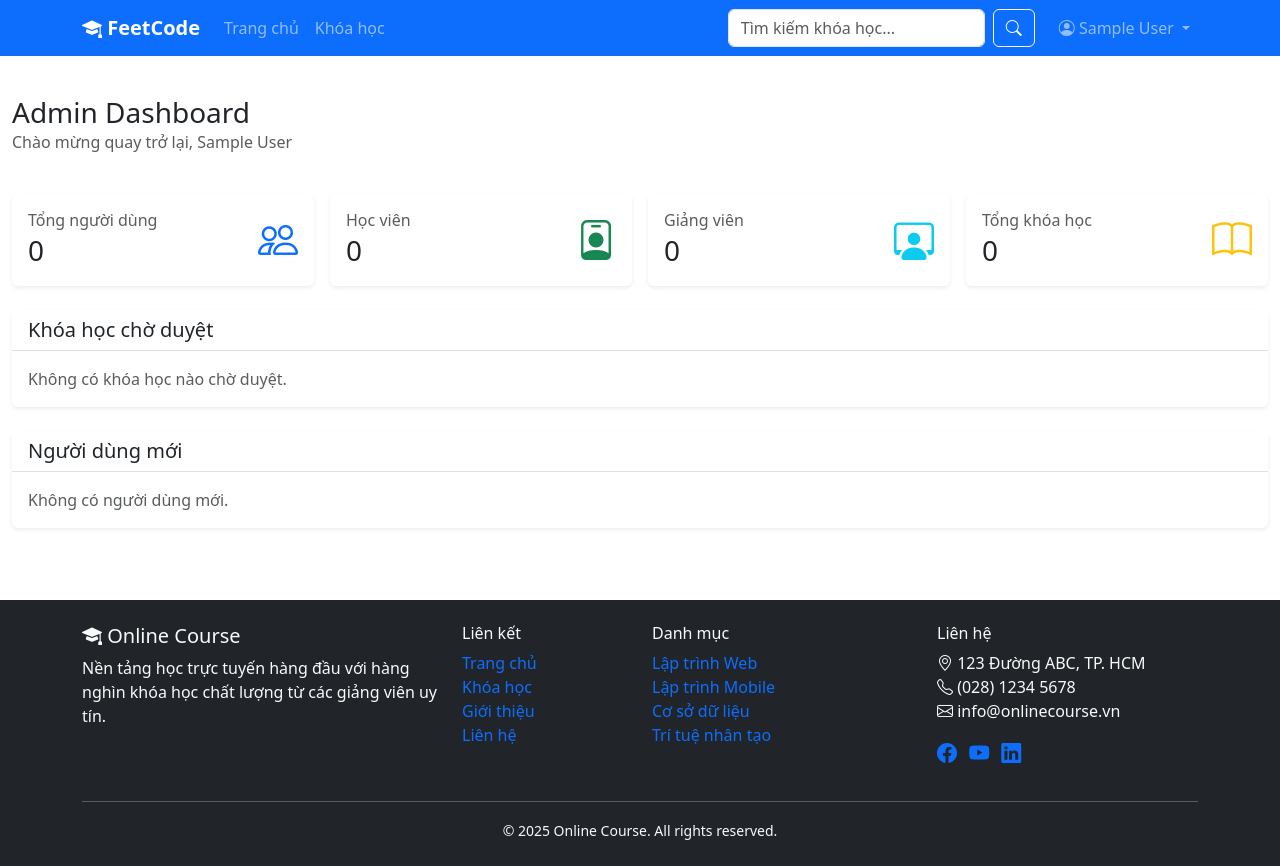
After one commit to LoudlyDawn2108/CNWeb_BTTH02, a PHP site: template views/admin/dashboard.php in a window 1280 px wide. The commit adds this page. Run offline with PHP 8.4, Linux system fonts and the light colour scheme; the template is opened without the code that fills it, so the values that code supplies are empty; the visitor is signed in with stand-in values (Sample User, id 1).

Commit message:
feat: implement admin dashboard with user and course statistics

```diff
--- a/index.php
+++ b/index.php
@@ -67,6 +67,9 @@ try {
 
     // ----------------- TEAM MEMBER 4: Admin Module (Full-Stack) -----------------
 
+    // Admin Dashboard
+    $router->get('/admin/dashboard', [AdminController::class, 'dashboard']);
+
 
     // Dispatch
     $router->dispatch($_SERVER['REQUEST_METHOD'], $requestUri);
--- /dev/null
+++ b/views/admin/dashboard.php
@@ -0,0 +1,206 @@
+<?php
+/**
+ * @var ViewModels\AdminDashboardViewModel $viewModel
+ */
+?>
+
+<div class="container-fluid py-4">
+    <!-- Page Header -->
+    <div class="row mb-4">
+        <div class="col-12">
+            <h1 class="h3 mb-0">Admin Dashboard</h1>
+            <p class="text-muted">Chào mừng quay trở lại, <?= htmlspecialchars($_SESSION['fullname']) ?></p>
+        </div>
+    </div>
+
+    <?php if (isset($_SESSION['success'])): ?>
+        <div class="alert alert-success alert-dismissible fade show" role="alert">
+            <?= $_SESSION['success']; unset($_SESSION['success']); ?>
+            <button type="button" class="btn-close" data-bs-dismiss="alert"></button>
+        </div>
+    <?php endif; ?>
+
+    <?php if (isset($_SESSION['error'])): ?>
+        <div class="alert alert-danger alert-dismissible fade show" role="alert">
+            <?= $_SESSION['error']; unset($_SESSION['error']); ?>
+            <button type="button" class="btn-close" data-bs-dismiss="alert"></button>
+        </div>
+    <?php endif; ?>
+
+    <!-- Statistics Cards -->
+    <div class="row g-3 mb-4">
+        <div class="col-md-6 col-xl-3">
+            <div class="card border-0 shadow-sm">
+                <div class="card-body">
+                    <div class="d-flex align-items-center">
+                        <div class="flex-grow-1">
+                            <h6 class="text-muted mb-1">Tổng người dùng</h6>
+                            <h3 class="mb-0"><?= number_format($viewModel->totalUsers) ?></h3>
+                        </div>
+                        <div class="flex-shrink-0">
+                            <i class="bi bi-people fs-1 text-primary"></i>
+                        </div>
+                    </div>
+                </div>
+            </div>
+        </div>
+
+        <div class="col-md-6 col-xl-3">
+            <div class="card border-0 shadow-sm">
+                <div class="card-body">
+                    <div class="d-flex align-items-center">
+                        <div class="flex-grow-1">
+                            <h6 class="text-muted mb-1">Học viên</h6>
+                            <h3 class="mb-0"><?= number_format($viewModel->totalStudents) ?></h3>
+                        </div>
+                        <div class="flex-shrink-0">
+                            <i class="bi bi-person-badge fs-1 text-success"></i>
+                        </div>
+                    </div>
+                </div>
+            </div>
+        </div>
+
+        <div class="col-md-6 col-xl-3">
+            <div class="card border-0 shadow-sm">
+                <div class="card-body">
+                    <div class="d-flex align-items-center">
+                        <div class="flex-grow-1">
+                            <h6 class="text-muted mb-1">Giảng viên</h6>
+                            <h3 class="mb-0"><?= number_format($viewModel->totalInstructors) ?></h3>
+                        </div>
+                        <div class="flex-shrink-0">
+                            <i class="bi bi-person-workspace fs-1 text-info"></i>
+                        </div>
+                    </div>
+                </div>
+            </div>
+        </div>
+
+        <div class="col-md-6 col-xl-3">
+            <div class="card border-0 shadow-sm">
+                <div class="card-body">
+                    <div class="d-flex align-items-center">
+                        <div class="flex-grow-1">
+                            <h6 class="text-muted mb-1">Tổng khóa học</h6>
+                            <h3 class="mb-0"><?= number_format($viewModel->totalCourses) ?></h3>
+                        </div>
+                        <div class="flex-shrink-0">
+                            <i class="bi bi-book fs-1 text-warning"></i>
+                        </div>
+                    </div>
+                </div>
+            </div>
+        </div>
+    </div>
+
+    <!-- Pending Courses -->
+    <div class="row mb-4">
+        <div class="col-12">
+            <div class="card border-0 shadow-sm">
+                <div class="card-header bg-white border-bottom">
+                    <h5 class="mb-0">Khóa học chờ duyệt</h5>
+                </div>
+                <div class="card-body">
+                    <?php if (empty($viewModel->pendingCourses)): ?>
+                        <p class="text-muted mb-0">Không có khóa học nào chờ duyệt.</p>
+                    <?php else: ?>
+                        <div class="table-responsive">
+                            <table class="table table-hover">
+                                <thead>
+                                    <tr>
+                                        <th>ID</th>
+                                        <th>Tiêu đề</th>
+                                        <th>Giảng viên</th>
+                                        <th>Danh mục</th>
+                                        <th>Ngày tạo</th>
+                                        <th>Hành động</th>
+                                    </tr>
+                                </thead>
+                                <tbody>
+                                    <?php foreach ($viewModel->pendingCourses as $course): ?>
+                                        <tr>
+                                            <td><?= $course['id'] ?></td>
+                                            <td><?= htmlspecialchars($course['title']) ?></td>
+                                            <td><?= htmlspecialchars($course['instructor_name']) ?></td>
+                                            <td><?= htmlspecialchars($course['category_name']) ?></td>
+                                            <td><?= date('d/m/Y', strtotime($course['created_at'])) ?></td>
+                                            <td>
+                                                <a href="/admin/courses/<?= $course['id'] ?>" class="btn btn-sm btn-primary">
+                                                    <i class="bi bi-eye"></i> Xem
+                                                </a>
+                                            </td>
+                                        </tr>
+                                    <?php endforeach; ?>
+                                </tbody>
+                            </table>
+                        </div>
+                    <?php endif; ?>
+                </div>
+            </div>
+        </div>
+    </div>
+
+    <!-- Recent Users -->
+    <div class="row">
+        <div class="col-12">
+            <div class="card border-0 shadow-sm">
+                <div class="card-header bg-white border-bottom">
+                    <h5 class="mb-0">Người dùng mới</h5>
+                </div>
+                <div class="card-body">
+                    <?php if (empty($viewModel->recentUsers)): ?>
+                        <p class="text-muted mb-0">Không có người dùng mới.</p>
+                    <?php else: ?>
+                        <div class="table-responsive">
+                            <table class="table table-hover">
+                                <thead>
+                                    <tr>
+                                        <th>ID</th>
+                                        <th>Username</th>
+                                        <th>Họ tên</th>
+                                        <th>Email</th>
+                                        <th>Vai trò</th>
+                                        <th>Trạng thái</th>
+                                        <th>Ngày tạo</th>
+                                    </tr>
+                                </thead>
+                                <tbody>
+                                    <?php foreach ($viewModel->recentUsers as $user): ?>
+                                        <tr>
+                                            <td><?= $user['id'] ?></td>
+                                            <td><?= htmlspecialchars($user['username']) ?></td>
+                                            <td><?= htmlspecialchars($user['fullname']) ?></td>
+                                            <td><?= htmlspecialchars($user['email']) ?></td>
+                                            <td>
+                                                <?php
+                                                $roleBadge = match((int)$user['role']) {
+                                                    0 => '<span class="badge bg-primary">Học viên</span>',
+                                                    1 => '<span class="badge bg-info">Giảng viên</span>',
+                                                    2 => '<span class="badge bg-danger">Admin</span>',
+                                                    default => '<span class="badge bg-secondary">Unknown</span>'
+                                                };
+                                                echo $roleBadge;
+                                                ?>
+                                            </td>
+                                            <td>
+                                                <?php if ($user['status'] == 1): ?>
+                                                    <span class="badge bg-success">Active</span>
+                                                <?php else: ?>
+                                                    <span class="badge bg-secondary">Inactive</span>
+                                                <?php endif; ?>
+                                            </td>
+                                            <td><?= date('d/m/Y H:i', strtotime($user['created_at'])) ?></td>
+                                        </tr>
+                                    <?php endforeach; ?>
+                                </tbody>
+                            </table>
+                        </div>
+                    <?php endif; ?>
+                </div>
+            </div>
+        </div>
+    </div>
+</div>
+
+<link rel="stylesheet" href="https://cdn.jsdelivr.net/npm/bootstrap-icons@1.11.1/font/bootstrap-icons.css">
```
Also changed, not shown: controllers/AdminController.php (added, +64 -0 lines), viewmodels/AdminViewModel.php (added, +19 -0 lines).
